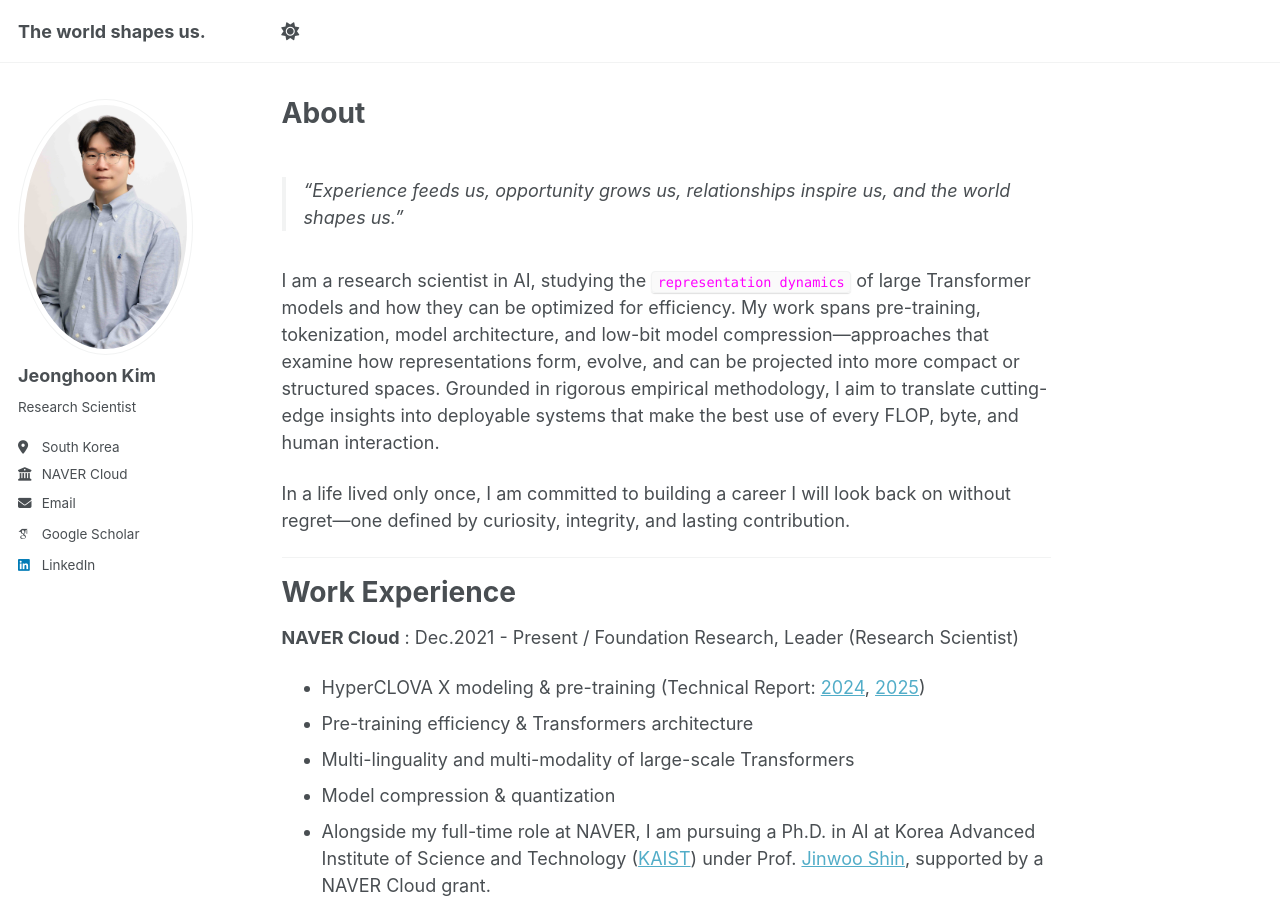
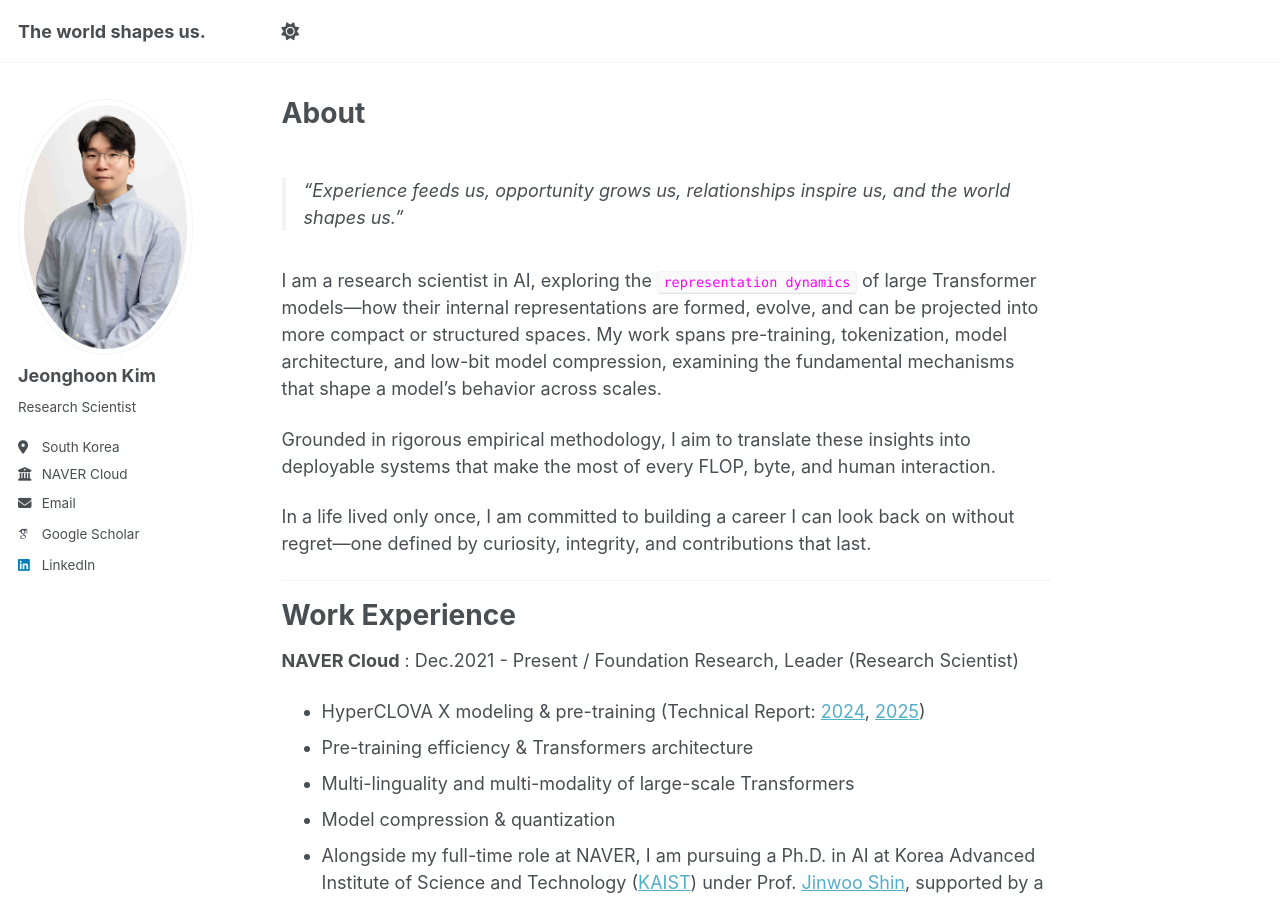
Before and after one commit to penpaperkeycode/penpaperkeycode.github.io, a Jekyll site: the page built from _pages/about.md, in a window 1280 px wide and 900 px high. Built offline with Jekyll 4.4.1, drawn with Linux system fonts in a browser that asks for light colours; some web fonts are replaced.

Commit message:
Update about.md

```diff
--- a/_pages/about.md
+++ b/_pages/about.md
@@ -9,9 +9,11 @@ redirect_from:
 
 > “Experience feeds us, opportunity grows us, relationships inspire us, and the world shapes us.”
 
-I am a research scientist in AI, studying the <code style="color : magenta">representation dynamics</code> of large Transformer models and how they can be optimized for efficiency. My work spans pre-training, tokenization, model architecture, and low-bit model compression—approaches that examine how representations form, evolve, and can be projected into more compact or structured spaces. Grounded in rigorous empirical methodology, I aim to translate cutting-edge insights into deployable systems that make the best use of every FLOP, byte, and human interaction.
+I am a research scientist in AI, exploring the <code style="color : magenta">representation dynamics</code> of large Transformer models—how their internal representations are formed, evolve, and can be projected into more compact or structured spaces. My work spans pre-training, tokenization, model architecture, and low-bit model compression, examining the fundamental mechanisms that shape a model’s behavior across scales.
 
-In a life lived only once, I am committed to building a career I will look back on without regret—one defined by curiosity, integrity, and lasting contribution.
+Grounded in rigorous empirical methodology, I aim to translate these insights into deployable systems that make the most of every FLOP, byte, and human interaction.
+
+In a life lived only once, I am committed to building a career I can look back on without regret—one defined by curiosity, integrity, and contributions that last.
 
 -------
 
```
